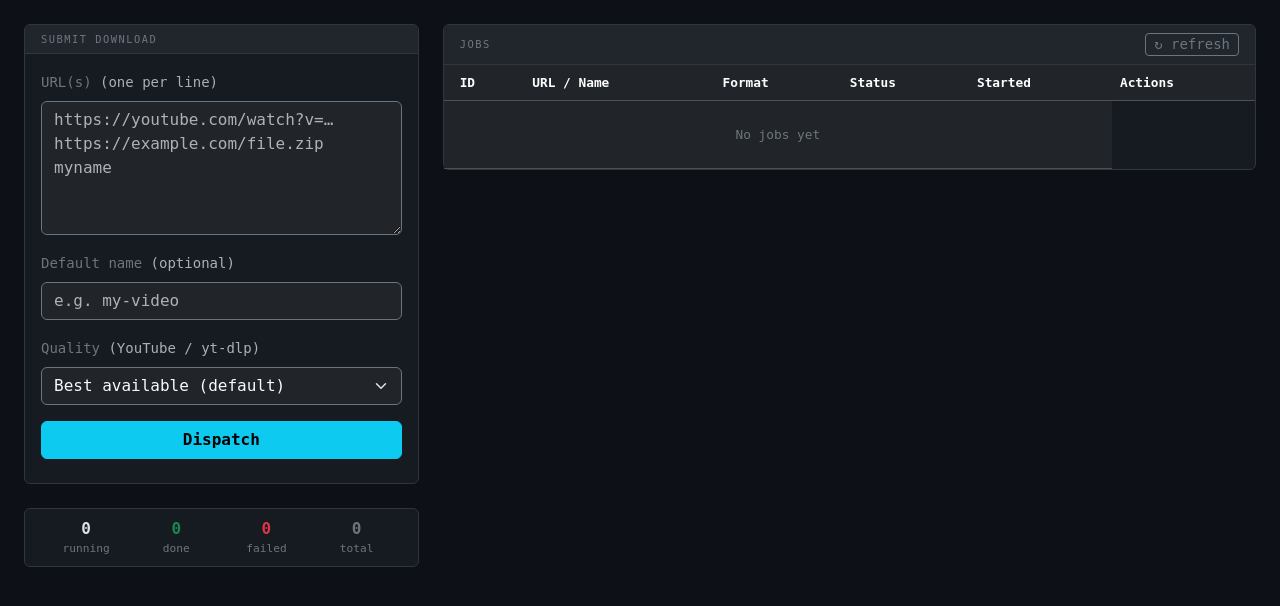
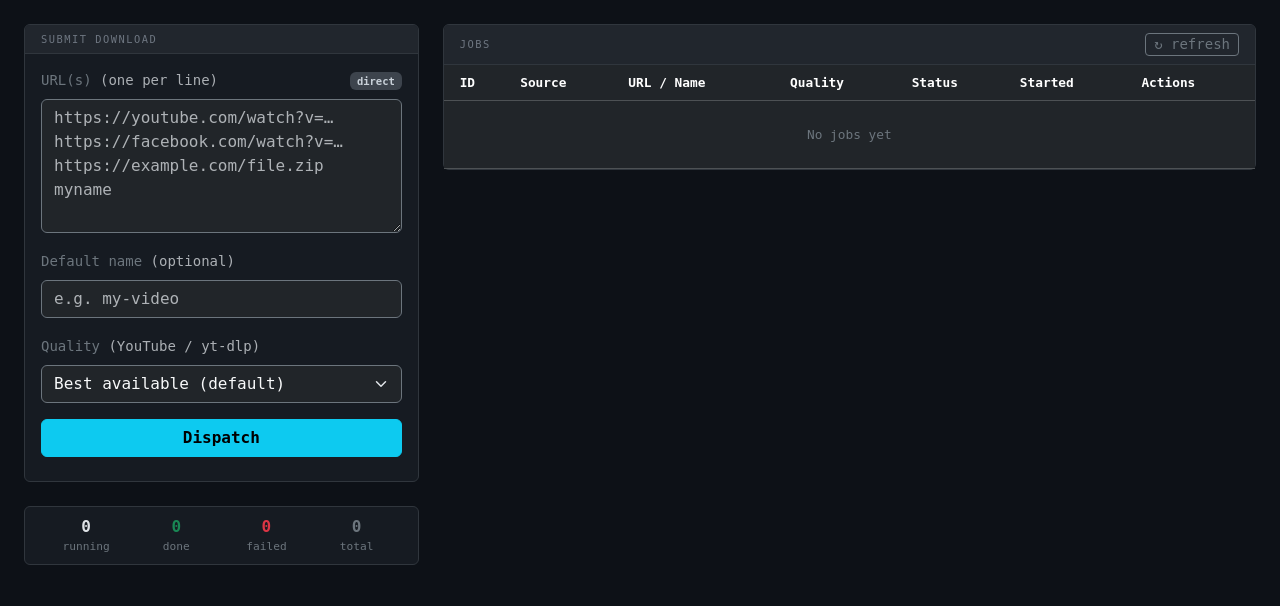
Before and after one commit to SathiraDM/cyber-seed, a Flask app: page / in a window 1280 px wide. Shown: the part 57-663 px from the top of the page. Run offline with Flask 3, Linux system fonts and the light colour scheme; data that the repository does not hold is empty; parts of the project's set-up code (start-up, migrations or seed data) failed here and were passed over.

Commit message:
feat: source detection (YT/FB/direct), source badges in UI, FB provider

```diff
--- a/webui/app.py
+++ b/webui/app.py
@@ -8,7 +8,7 @@ Streams live progress via Server-Sent Events.
 import docker
 import json
 import os
-import queue
+import re
 import threading
 import time
 import uuid
@@ -113,11 +113,30 @@ def run_job(job: dict):
     upsert_job(job)
 
 
+# ── Source detection ─────────────────────────────────────────────────
+_SOURCE_PATTERNS = [
+    ("youtube",  r'(youtube\.com|youtu\.be)'),
+    ("facebook", r'(facebook\.com|fb\.watch|fb\.com)'),
+    ("vimeo",    r'vimeo\.com'),
+    ("twitter",  r'(twitter\.com|x\.com)'),
+    ("instagram",r'instagram\.com'),
+    ("tiktok",   r'tiktok\.com'),
+    ("twitch",   r'twitch\.tv'),
+]
+
+def detect_source(url: str) -> str:
+    for name, pattern in _SOURCE_PATTERNS:
+        if re.search(pattern, url, re.IGNORECASE):
+            return name
+    return "direct"
+
+
 def submit_job(url: str, name: str = "", fmt: str = "best") -> dict:
     job = {
         "id":         str(uuid.uuid4())[:8],
         "url":        url.strip(),
         "name":       name.strip(),
+        "source":     detect_source(url.strip()),
         "format":     fmt.strip() or "best",
         "status":     "queued",
         "started_at": datetime.utcnow().isoformat(),
--- a/webui/templates/index.html
+++ b/webui/templates/index.html
@@ -24,6 +24,18 @@
     .badge-failed  { background: #da3633 !important; }
     .badge-cancelled { background: #6e7681 !important; }
     @keyframes pulse { 0%,100%{opacity:1} 50%{opacity:.6} }
+    /* Source badges */
+    .src-youtube  { background: #ff0000 !important; color: #fff !important; }
+    .src-facebook { background: #1877f2 !important; color: #fff !important; }
+    .src-direct   { background: #3d444d !important; color: #c9d1d9 !important; }
+    .src-vimeo    { background: #19b7ea !important; color: #fff !important; }
+    .src-twitter  { background: #1d9bf0 !important; color: #fff !important; }
+    .src-instagram{ background: #c13584 !important; color: #fff !important; }
+    .src-tiktok   { background: #010101 !important; color: #fff !important; border: 1px solid #444 !important; }
+    .src-twitch   { background: #9146ff !important; color: #fff !important; }
+    /* Source pill in form */
+    #source-pill { transition: all .2s; }
+    #quality-wrap { transition: opacity .2s; }
     .job-row { cursor: pointer; transition: background .15s; }
     .job-row:hover { background: #21262d; }
     .job-row.active-row { background: #1c2128; border-left: 3px solid var(--accent); }
@@ -53,16 +65,19 @@
         <div class="card-body">
           <form id="url-submit-form">
             <div class="mb-3">
-              <label class="form-label small text-secondary">URL(s) <span class="text-muted">(one per line)</span></label>
+              <label class="form-label small text-secondary d-flex justify-content-between align-items-center">
+                <span>URL(s) <span class="text-muted">(one per line)</span></span>
+                <span id="source-pill" class="badge src-direct">direct</span>
+              </label>
               <textarea id="input-urls" class="form-control bg-dark text-light border-secondary" rows="5"
-                placeholder="https://youtube.com/watch?v=…&#10;https://example.com/file.zip myname"></textarea>
+                placeholder="https://youtube.com/watch?v=&#8230;&#10;https://facebook.com/watch?v=&#8230;&#10;https://example.com/file.zip myname"></textarea>
             </div>
             <div class="mb-3">
               <label class="form-label small text-secondary">Default name <span class="text-muted">(optional)</span></label>
               <input id="input-name" type="text" class="form-control bg-dark text-light border-secondary"
                 placeholder="e.g. my-video">
             </div>
-            <div class="mb-3">
+            <div class="mb-3" id="quality-wrap">
               <label class="form-label small text-secondary">Quality <span class="text-muted">(YouTube / yt-dlp)</span></label>
               <select id="input-format" class="form-select bg-dark text-light border-secondary">
                 <option value="best" selected>Best available (default)</option>
@@ -110,15 +125,16 @@
               <thead class="text-secondary">
                 <tr>
                   <th class="ps-3">ID</th>
+                  <th>Source</th>
                   <th>URL / Name</th>
-                  <th>Format</th>
+                  <th>Quality</th>
                   <th>Status</th>
                   <th>Started</th>
                   <th>Actions</th>
                 </tr>
               </thead>
               <tbody id="job-tbody">
-                <tr><td colspan="5" class="text-center text-secondary py-4">No jobs yet</td></tr>
+                <tr><td colspan="7" class="text-center text-secondary py-4">No jobs yet</td></tr>
               </tbody>
             </table>
           </div>
@@ -146,7 +162,58 @@
 <script>
 let activeJobId = null;
 let activeEvtSrc = null;
-let refreshTimer = null;
+
+// ─ Source detection (mirrors app.py) ─────────────────
+const SOURCE_PATTERNS = [
+  { key: "youtube",   re: /youtube\.com|youtu\.be/i,               label: "▶ YouTube" },
+  { key: "facebook",  re: /facebook\.com|fb\.watch|fb\.com/i,      label: "⬛ Facebook" },
+  { key: "vimeo",     re: /vimeo\.com/i,                            label: "◉ Vimeo" },
+  { key: "twitter",   re: /twitter\.com|x\.com/i,                  label: "✕ X (Twitter)" },
+  { key: "instagram", re: /instagram\.com/i,                        label: "◈ Instagram" },
+  { key: "tiktok",    re: /tiktok\.com/i,                          label: "♪ TikTok" },
+  { key: "twitch",    re: /twitch\.tv/i,                           label: "◉ Twitch" },
+];
+
+const SOURCE_LABELS = {
+  youtube:   "▶ YouTube",
+  facebook:  "⬛ Facebook",
+  vimeo:     "◉ Vimeo",
+  twitter:   "✕ Twitter/X",
+  instagram: "◈ Instagram",
+  tiktok:    "♪ TikTok",
+  twitch:    "◉ Twitch",
+  direct:    "⬇ Direct",
+};
+
+function detectSource(url) {
+  for (const p of SOURCE_PATTERNS) {
+    if (p.re.test(url)) return p.key;
+  }
+  return "direct";
+}
+
+// direct links don't benefit from quality selection
+const QUALITY_SOURCES = new Set(["youtube","facebook","vimeo","twitter","instagram","tiktok","twitch"]);
+
+function updateFormForSource(src) {
+  const pill  = document.getElementById("source-pill");
+  const qwrap = document.getElementById("quality-wrap");
+  pill.className  = `badge src-${src}`;
+  pill.textContent = SOURCE_LABELS[src] || src;
+  if (QUALITY_SOURCES.has(src)) {
+    qwrap.style.opacity = "1";
+    qwrap.style.pointerEvents = "auto";
+  } else {
+    qwrap.style.opacity = "0.35";
+    qwrap.style.pointerEvents = "none";
+    document.getElementById("input-format").value = "best";
+  }
+}
+
+document.getElementById("input-urls").addEventListener("input", e => {
+  const firstUrl = e.target.value.trim().split("\n")[0].trim().split(/\s+/)[0];
+  updateFormForSource(firstUrl ? detectSource(firstUrl) : "direct");
+});
 
 // ─ Submit ────────────────────────────────────────────
 document.getElementById("url-submit-form").addEventListener("submit", async e => {
@@ -169,10 +236,13 @@ document.getElementById("url-submit-form").addEventListener("submit", async e =>
     });
     const data = await r.json();
     if (r.ok) {
-      msg.innerHTML = `<span class="text-info">✓ Submitted ${data.submitted} job(s)</span>`;
-      document.getElementById("input-urls").value = "";
-      document.getElementById("input-name").value = "";      document.getElementById("input-format").value = "best";      loadJobs();
-      if (data.jobs?.length) openLog(data.jobs[0].id, data.jobs[0].url);
+        msg.innerHTML = `<span class="text-info">✓ Submitted ${data.submitted} job(s)</span>`;
+        document.getElementById("input-urls").value = "";
+        document.getElementById("input-name").value = "";
+        document.getElementById("input-format").value = "best";
+        updateFormForSource("direct");
+        loadJobs();
+        if (data.jobs?.length) openLog(data.jobs[0].id, data.jobs[0].url);
     } else {
       msg.innerHTML = `<span class="text-danger">✗ ${data.error}</span>`;
     }
@@ -202,13 +272,17 @@ async function loadJobs() {
 function renderJobs(jobs) {
   const tbody = document.getElementById("job-tbody");
   if (!jobs.length) {
-    tbody.innerHTML = `<tr><td colspan="5" class="text-center text-secondary py-4">No jobs yet</td></tr>`;
+    tbody.innerHTML = `<tr><td colspan="7" class="text-center text-secondary py-4">No jobs yet</td></tr>`;
     return;
   }
   tbody.innerHTML = jobs.map(j => {
     const label    = j.name || j.url;
+    const src      = j.source || "direct";
+    const srcBadge = `<span class="badge src-${src}">${SOURCE_LABELS[src] || src}</span>`;
     const badge    = `<span class="badge badge-${j.status}">${j.status}</span>`;
-    const fmtLabel = j.format && j.format !== "best" ? `<span class="badge bg-secondary">${j.format}</span>` : `<span class="text-secondary" style="font-size:.7rem">best</span>`;
+    const fmtLabel = (j.format && j.format !== "best")
+      ? `<span class="badge bg-secondary">${j.format}</span>`
+      : `<span class="text-secondary" style="font-size:.7rem">best</span>`;
     const ts       = j.started_at ? j.started_at.replace("T"," ").slice(0,19) : "—";
     const cancel   = ["queued","running"].includes(j.status)
       ? `<button class="btn btn-sm btn-outline-danger py-0 px-1" onclick="cancelJob('${j.id}',event)">✕</button>`
@@ -216,6 +290,7 @@ function renderJobs(jobs) {
     const active   = j.id === activeJobId ? "active-row" : "";
     return `<tr class="job-row ${active}" onclick="openLog('${j.id}','${escHtml(label)}')">
       <td class="ps-3 text-secondary">${j.id}</td>
+      <td>${srcBadge}</td>
       <td class="url-col" title="${escHtml(j.url)}">${escHtml(label)}</td>
       <td>${fmtLabel}</td>
       <td>${badge}</td>
```
Also changed, not shown: 2 other files.
